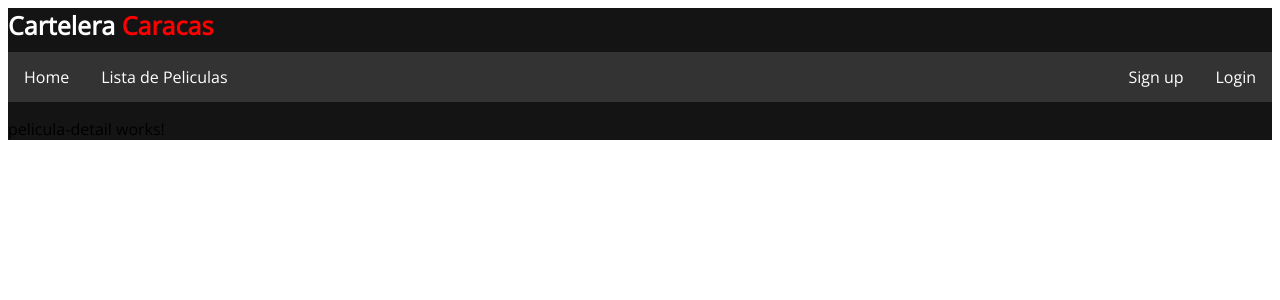
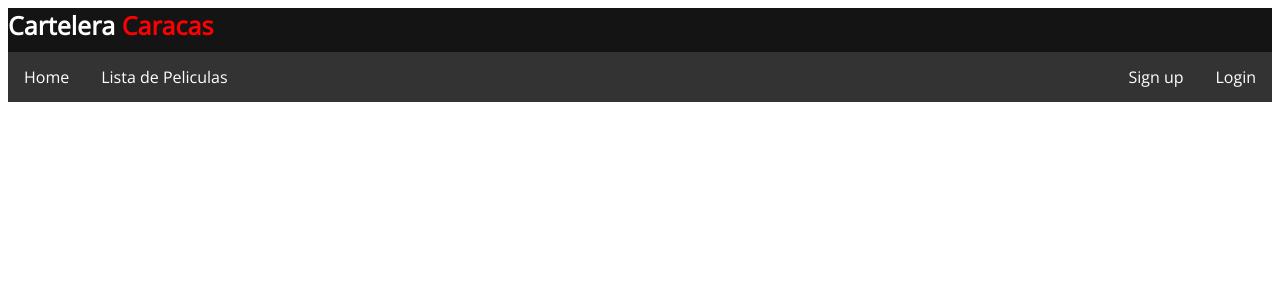
Before and after one commit to JavierJerezAntonetti/Microproyecto2-Jerez-Morle, an Angular app: page /detail/1 in a window 1280 px wide. Shown: the top 300 px of the page. Built offline with nearby package versions, Linux system fonts and the light colour scheme; what @angular/fire would draw is missing.

Commit message:
Prueba
Prueba

```diff
--- a/src/app/components/pelicula-detail/pelicula-detail.component.html
+++ b/src/app/components/pelicula-detail/pelicula-detail.component.html
@@ -1 +1,3 @@
-<p>pelicula-detail works!</p>
+<div *ngIf="pelicula">
+
+</div>
--- a/src/app/components/pelicula-detail/pelicula-detail.component.ts
+++ b/src/app/components/pelicula-detail/pelicula-detail.component.ts
@@ -1,4 +1,8 @@
 import { Component, OnInit } from '@angular/core';
+import { ActivatedRoute } from '@angular/router';
+import { Location } from '@angular/common';
+import { ApiService } from '../../services/api.service';
+
 
 @Component({
   selector: 'app-pelicula-detail',
@@ -7,9 +11,15 @@ import { Component, OnInit } from '@angular/core';
 })
 export class PeliculaDetailComponent implements OnInit {
 
-  constructor() { }
+  constructor(
+    private route: ActivatedRoute,
+    private ApiService: ApiService,
+    private location: Location
+  ) { }
 
   ngOnInit(): void {
+
   }
 
+
 }
--- a/src/app/components/peliculas/peliculas.component.html
+++ b/src/app/components/peliculas/peliculas.component.html
@@ -2,7 +2,12 @@
 
     <!-- Lista de Películas -->
     <div class="card-container">
-      <app-cadapelicula *ngFor="let pelicula of listapeliculas.slice(0,9)" [pelicula]="pelicula"></app-cadapelicula>
+      <app-cadapelicula *ngFor="let pelicula of listapeliculas.slice(0,9)" [pelicula]="pelicula">
+
+        <a routerLink="/detail/{{pelicula.id}}">
+        </a>
+
+      </app-cadapelicula>
     </div>
 
 </div>
--- a/src/app/components/peliculas/peliculas.component.ts
+++ b/src/app/components/peliculas/peliculas.component.ts
@@ -1,6 +1,6 @@
 import { Component, OnInit } from '@angular/core';
 import { ApiService } from '../../services/api.service';
-import { Pelicula } from '../../models/Pelicula';
+import { Pelicula } from 'src/app/models/Pelicula';
 
 @Component({
   selector: 'app-peliculas',
--- a/src/app/services/api.service.ts
+++ b/src/app/services/api.service.ts
@@ -15,4 +15,5 @@ export class ApiService {
     return this.http.get<any>(this.peliculasUrl+page);
   }
 
+
 }
```
